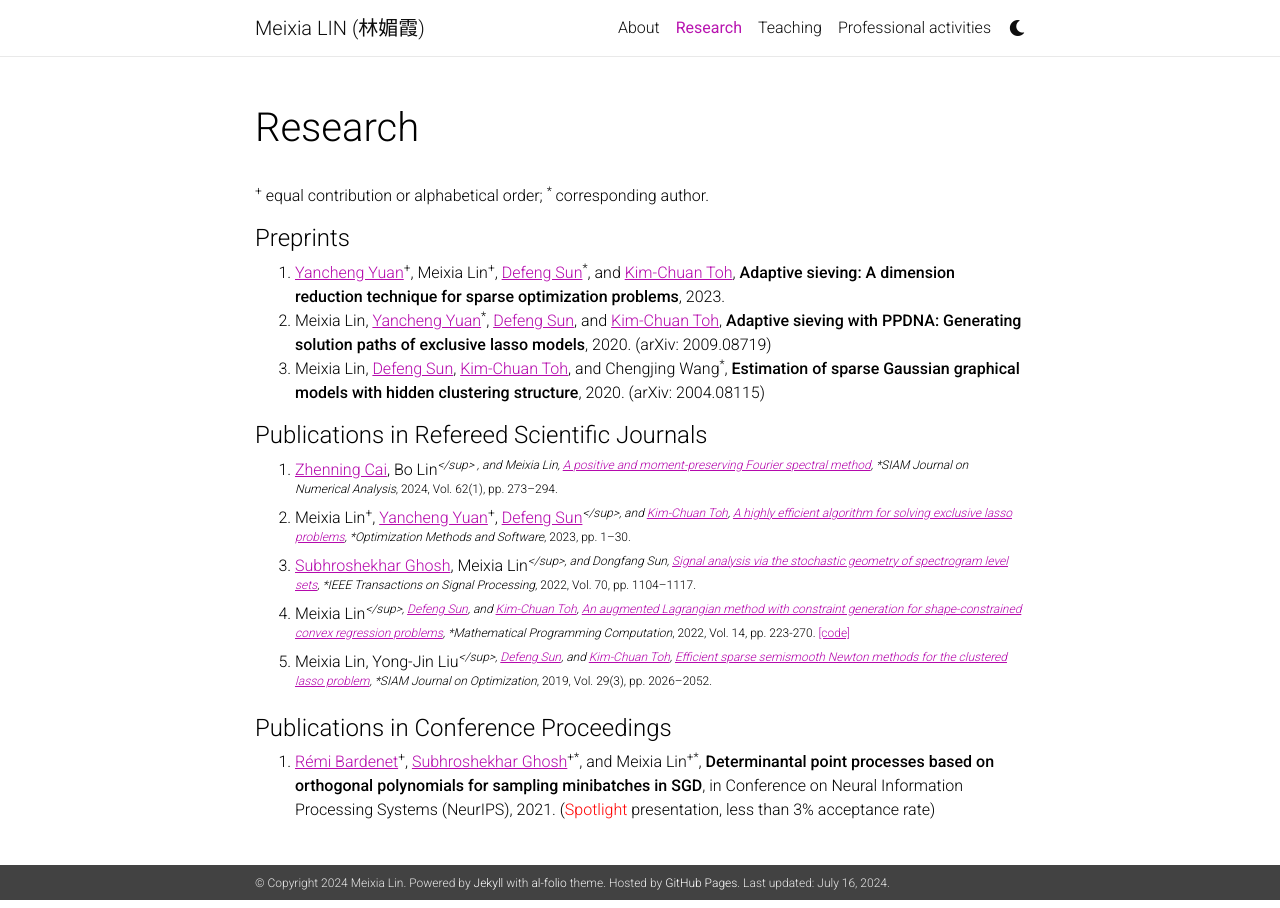
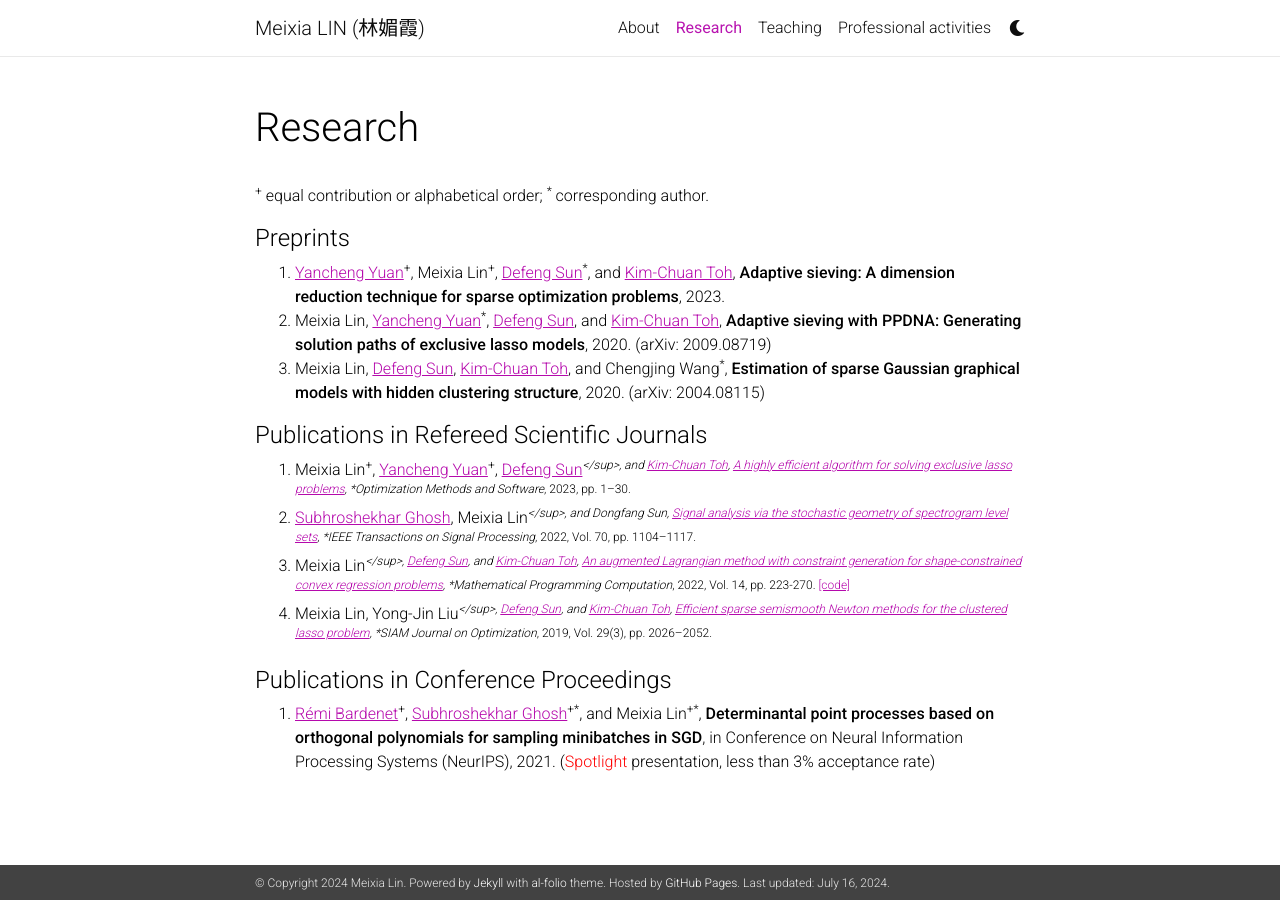
Before and after one commit to linmeixia/linmeixia.github.io, a Jekyll site: the page built from _pages/publications.md, in a window 1280 px wide. Built offline with Jekyll 4.4.1, drawn with Linux system fonts in a browser that asks for light colours; nearby versions of some CDN libraries; comment, search, counter and statistics services are not loaded; a style sheet for code colours, icons or effects is not loaded.

Commit message:
Update publications.md

```diff
--- a/_pages/publications.md
+++ b/_pages/publications.md
@@ -18,7 +18,7 @@ nav: true
 
 <h4>Publications in Refereed Scientific Journals</h4>
 
-1. <a href="https://blog.nus.edu.sg/matcz/" style="text-decoration: underline;"> Zhenning Cai</a>, Bo Lin<sup>*</sup> , and Meixia Lin, <a href="https://epubs.siam.org/doi/10.1137/23M1563918" style="text-decoration: underline;"> A positive and moment-preserving Fourier spectral method</a>, *SIAM Journal on Numerical Analysis*, 2024, Vol. 62(1), pp. 273--294.
+
 2. Meixia Lin<sup>+</sup>, <a href="https://sites.google.com/site/yuanyanchengpaul/home" style="text-decoration: underline;"> Yancheng Yuan</a><sup>+</sup>, <a href="https://www.polyu.edu.hk/ama/profile/dfsun/" style="text-decoration: underline;"> Defeng Sun</a><sup>*</sup>, and <a href="https://blog.nus.edu.sg/mattohkc/" style="text-decoration: underline;"> Kim-Chuan Toh</a>, <a href="https://www.tandfonline.com/doi/full/10.1080/10556788.2023.2253356" style="text-decoration: underline;"> A highly efficient algorithm for solving exclusive lasso problems</a>, *Optimization Methods and Software*, 2023, pp. 1--30.
 3. <a href="https://subhro-ghosh.github.io/" style="text-decoration: underline;"> Subhroshekhar Ghosh</a>, Meixia Lin<sup>*</sup>, and Dongfang Sun, <a href="https://ieeexplore.ieee.org/document/9720125" style="text-decoration: underline;"> Signal analysis via the stochastic geometry of spectrogram level sets</a>, *IEEE Transactions on Signal Processing*, 2022, Vol. 70, pp. 1104--1117.
 4. Meixia Lin<sup>*</sup>, <a href="https://www.polyu.edu.hk/ama/profile/dfsun/" style="text-decoration: underline;"> Defeng Sun</a>, and <a href="https://blog.nus.edu.sg/mattohkc/" style="text-decoration: underline;"> Kim-Chuan Toh</a>, <a href="https://link.springer.com/article/10.1007/s12532-021-00210-0" style="text-decoration: underline;"> An augmented Lagrangian method with constraint generation for shape-constrained convex regression problems</a>, *Mathematical Programming Computation*, 2022, Vol. 14, pp. 223-270. <a href="https://doi.org/10.5281/zenodo.5543733" style="text-decoration: underline;">[code]</a>
```
